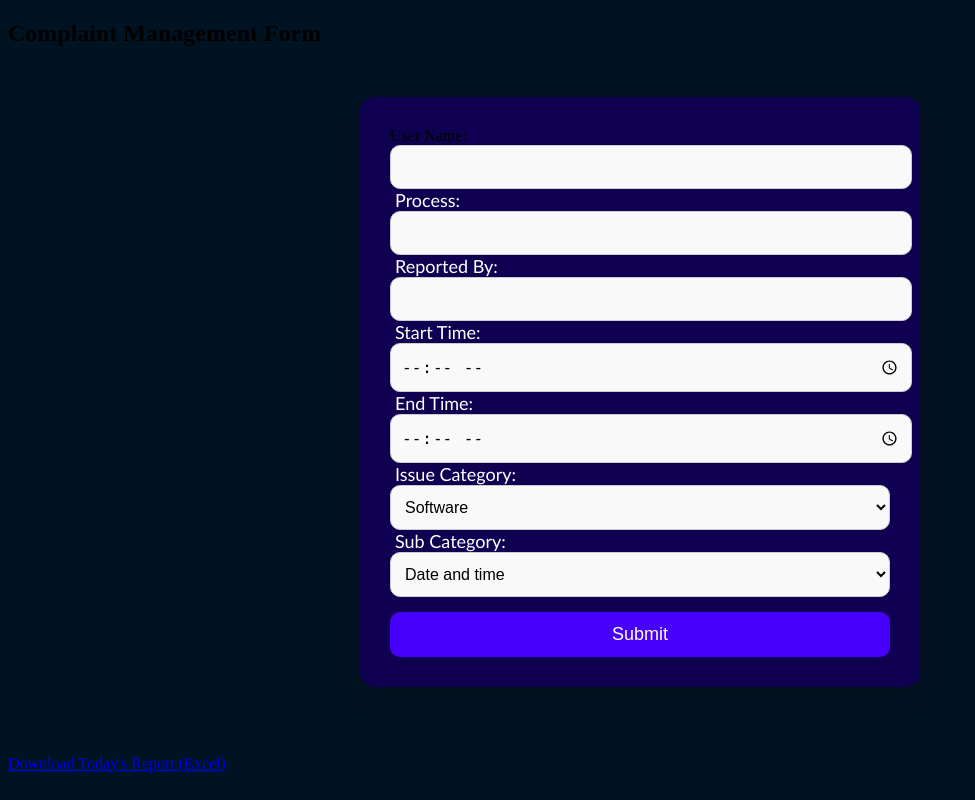
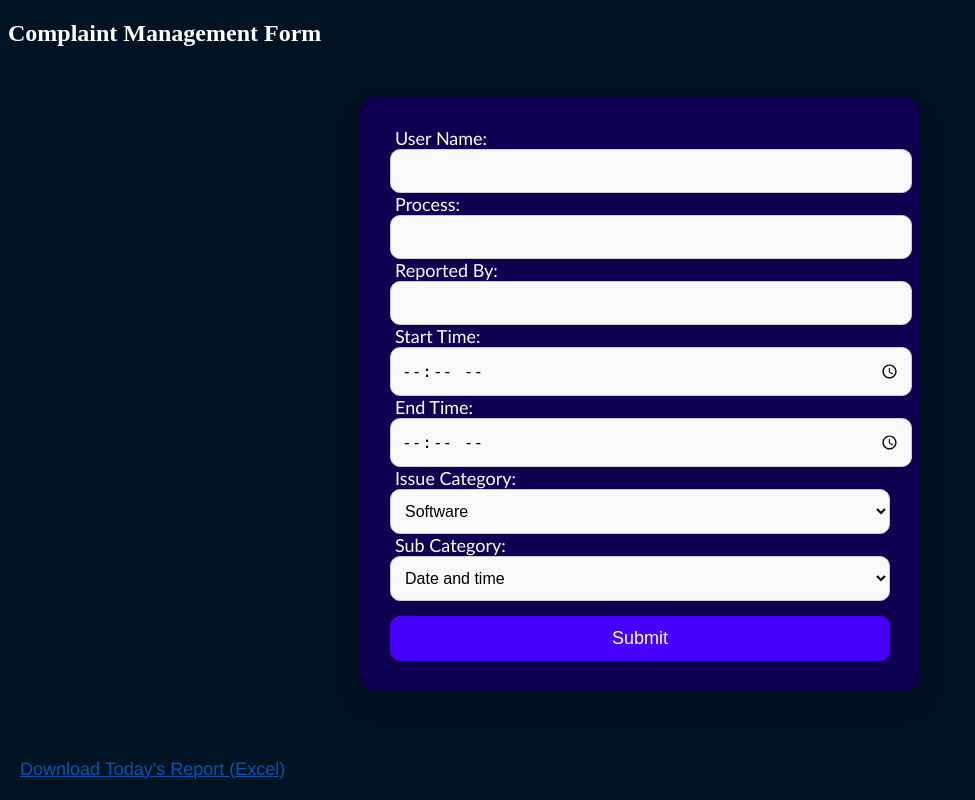
Before and after one commit to abhishekdubalgonde/daily_task_tracker, a Flask app: page / in a window 1280 px wide. Shown: the whole page, without its empty margins (0-975 px from the left). Run offline with Flask 3, Linux system fonts and the light colour scheme.

Commit message:
Update index.html

```diff
--- a/templates/index.html
+++ b/templates/index.html
@@ -2,12 +2,13 @@
 <html>
 <head>
     <title>Complaint Management Form</title>
+    <meta name="viewport" content="width=device-width, initial-scale=1.0">
     <link rel="stylesheet" href="../static/style.css">
 </head>
 <body>
-    <h2>Complaint Management Form</h2>
+    <h2 class="head_line">Complaint Management Form</h2>
     <form method="POST">
-        <label>User Name:</label>
+        <label class="dude">User Name:</label>
         <input type="text" name="user_name" required>
 
         <label>Process:</label>
@@ -40,6 +41,6 @@
     </form>
 
     <br>
-    <a href="/download">Download Today's Report (Excel)</a>
+    <a class="download_btn" href="/download">Download Today's Report (Excel)</a>
 </body>
 </html>
```
